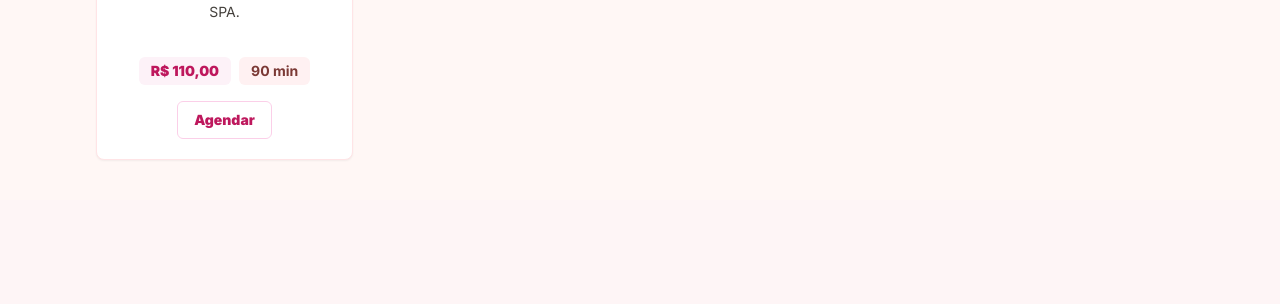
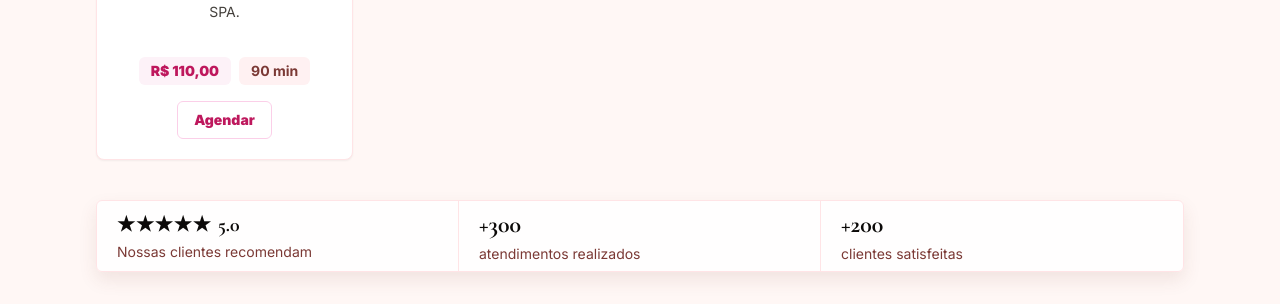
Before and after one commit to leonammorrison26-prog/Sistema_-Nail_Designer, a PHP site: page /index.php in a window 1280 px wide. Shown: the part 1973-2277 px from the top of the page. Before the commit the page ends 2133 px from the top, so only its background shows below. Run offline with PHP 8.4, Linux system fonts and the light colour scheme; data that the repository does not hold is empty; some libraries are stand-ins or nearby versions.

Commit message:
Add files via upload

```diff
--- a/index.php
+++ b/index.php
@@ -532,20 +532,6 @@ function nav_link(string $target, string $label, string $current): string
                             <a href="#catalogo" class="rounded-lg border border-pink-300 bg-white/70 px-9 py-4 text-lg font-black text-pink-600 shadow-sm transition hover:bg-white">Ver Trabalhos</a>
                         </div>
 
-                        <div class="mt-7 grid max-w-4xl gap-4 rounded-xl border border-rose-100 bg-white/70 p-5 shadow-sm backdrop-blur sm:grid-cols-3">
-                            <div class="border-rose-100 sm:border-r">
-                                <strong class="brand-serif block text-2xl text-stone-950">★★★★★ 5.0</strong>
-                                <span class="text-sm text-[#7b3935]">Nossas clientes recomendam</span>
-                            </div>
-                            <div class="border-rose-100 sm:border-r sm:px-8">
-                                <strong class="brand-serif block text-2xl text-stone-950">+300</strong>
-                                <span class="text-sm text-[#7b3935]">atendimentos realizados</span>
-                            </div>
-                            <div class="sm:px-8">
-                                <strong class="brand-serif block text-2xl text-stone-950">+200</strong>
-                                <span class="text-sm text-[#7b3935]">clientes satisfeitas</span>
-                            </div>
-                        </div>
                     </div>
 
                     <aside class="self-center rounded-2xl border border-rose-200 bg-white/90 p-2 shadow-sm">
@@ -579,6 +565,26 @@ function nav_link(string $target, string $label, string $current): string
                             </div>
                         </article>
                     <?php endforeach; ?>
+                </div>
+            </section>
+
+            <section class="mx-auto max-w-[1440px] px-6 pb-8 lg:px-24">
+                <div class="grid overflow-hidden rounded-md border border-rose-100 bg-white/85 shadow-[0_8px_18px_rgba(122,57,53,.10)] backdrop-blur sm:grid-cols-3">
+                    <div class="flex min-h-12 flex-col justify-center border-b border-rose-100 px-4 py-2 sm:border-b-0 sm:border-r lg:px-5">
+                        <strong class="brand-serif flex flex-wrap items-baseline gap-1.5 text-lg font-bold leading-none text-stone-950 lg:text-xl">
+                            <span class="tracking-[1px]" aria-label="5 estrelas">&#9733;&#9733;&#9733;&#9733;&#9733;</span>
+                            <span>5.0</span>
+                        </strong>
+                        <span class="mt-1 text-sm leading-tight text-[#7b3935]">Nossas clientes recomendam</span>
+                    </div>
+                    <div class="flex min-h-12 flex-col justify-center border-b border-rose-100 px-4 py-2 sm:border-b-0 sm:border-r lg:px-5">
+                        <strong class="brand-serif block text-xl font-bold leading-none text-stone-950 lg:text-2xl">+300</strong>
+                        <span class="mt-1 text-sm leading-tight text-[#7b3935]">atendimentos realizados</span>
+                    </div>
+                    <div class="flex min-h-12 flex-col justify-center px-4 py-2 lg:px-5">
+                        <strong class="brand-serif block text-xl font-bold leading-none text-stone-950 lg:text-2xl">+200</strong>
+                        <span class="mt-1 text-sm leading-tight text-[#7b3935]">clientes satisfeitas</span>
+                    </div>
                 </div>
             </section>
         <?php elseif ($page === 'agendar'): ?>
```
